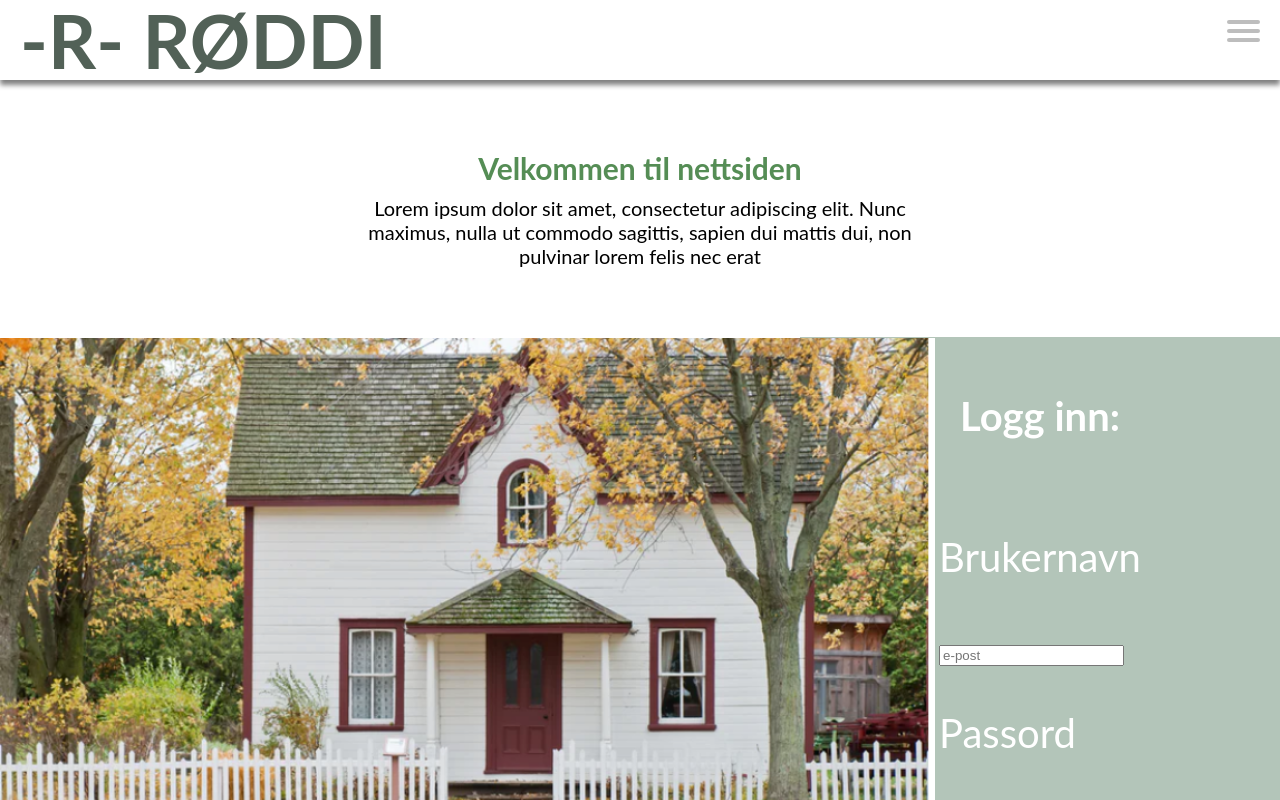
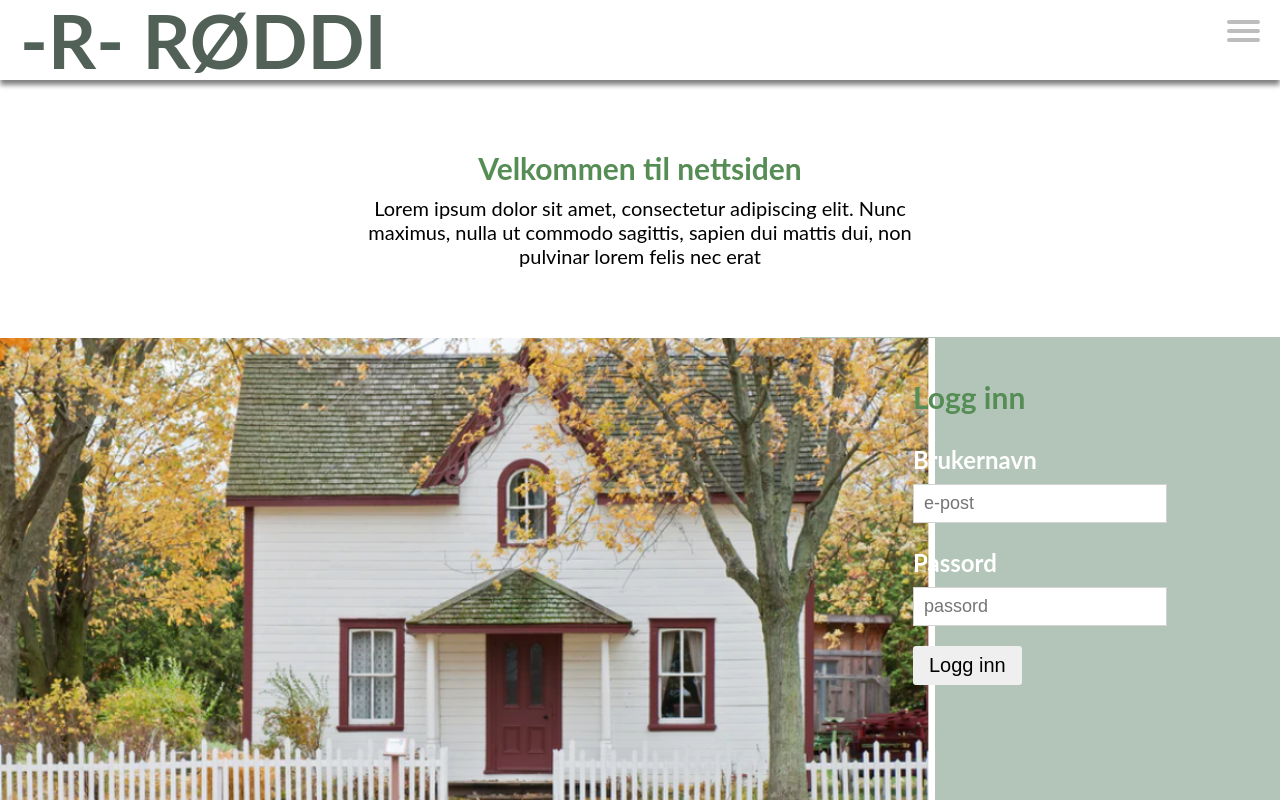
Before and after one commit to ingelinsu/roddi, a React (Create React App) app in the folder frontend/react-app/: page / in a window 1280 px wide. Shown: the top 800 px of the page. Built offline with nearby package versions, Linux system fonts and the light colour scheme.

Commit message:
Små design endringer login komponent + login css

```diff
--- /dev/null
+++ b/frontend/react-app/src/components/Login.css
@@ -0,0 +1,57 @@
+.login-wrapper {
+    /* line-height: normal; */
+    color: rgb(255, 255, 255);
+    align-items: center;
+
+    display: flex;
+    /*float: right;*/
+    flex-direction: column;
+
+    background:  #b3c5b9;
+
+
+    height: 596px;
+    margin-left: 800px;
+    margin-top: -604px;
+
+
+    border-bottom: 1px solid #58a4b0;
+    border: 0;
+    padding: 2px 10px;
+
+  }
+
+  .knapp {
+    text-align: center;
+    border-radius: 3px;
+    padding: 8px 16px;
+    font-size: 20px;
+    margin-top: 20px;
+    border: none;
+  }
+
+  .knapp:hover {
+      background-color: rgb(230, 230, 230);
+  }
+
+  .login-wrapper input {
+      padding: 8px 10px;
+      border: solid 1px lightgrey;
+      font-size: large;
+  }
+
+  .login-wrapper input:hover {
+    border: solid 1px grey;
+}
+
+.login-wrapper h1 {
+    margin: 40px 0 30px 0;
+    color: rgb(85, 141, 85);
+    font-size: 30px;
+
+}
+
+.login-wrapper h2 {
+    margin: 25px 0 10px 0;
+    font-size: x-large;
+}
--- a/frontend/react-app/src/components/Login.js
+++ b/frontend/react-app/src/components/Login.js
@@ -1,6 +1,8 @@
 import React, { useState } from 'react';
 
-import {useAuth} from '../context/auth.js'
+import './Login.css'
+
+import { useAuth } from '../context/auth.js'
 
 import axios from 'axios'
 import {
@@ -42,10 +44,11 @@ function Login() {
 
   return (
     <div className="login-wrapper">
-      <h4>Logg inn:</h4>
+
       <form>
+        <h1>Logg inn</h1>
         <label>
-          <p>Brukernavn</p>
+          <h2>Brukernavn</h2>
           <input
             type="email"
             value={email}
@@ -57,7 +60,7 @@ function Login() {
         </label>
 
         <label>
-          <p>Passord</p>
+          <h2>Passord</h2>
           <input
             type="password"
             value={password}
@@ -68,10 +71,10 @@ function Login() {
           />
         </label>
         <div>
-          <button id="knapp" type="button" onClick={() => getLogin()}>Logg inn</button>
+          <button className="knapp" type="button" onClick={() => getLogin()}>Logg inn</button>
         </div>
       </form>
-      { isError ? <h4>Feil brukernavn eller passord!</h4> : <span></span> }
+      { isError ? <h4>Feil brukernavn eller passord!</h4> : <span></span>}
     </div>
   );
 }
--- a/frontend/react-app/src/index.css
+++ b/frontend/react-app/src/index.css
@@ -34,36 +34,3 @@ code {
   margin-top: 150px;
   margin-bottom: 10px;
 }
-
-.login-wrapper {
-  font-size: 40px;
-  line-height: normal;
-  color: rgb(255, 255, 255);
-  align-items: center;
-
-  display: flex;
-  /*float: right;*/
-  flex-direction: column;
-
-  background:  #b3c5b9;
-
-
-  height: 596px;
-  margin-left: 800px;
-  margin-top: -604px;
-
-
-  border-bottom: 1px solid #58a4b0;
-  border: 0;
-  padding: 2px 10px;
-
-}
-
-#knapp {
-  text-align: center;
-  border-radius: 7px;
-  font-size: 16px;
-  margin: 4px 2px;
-  border: none;
-
-}
```
Lines whose indentation alone changed are shown as unchanged.
